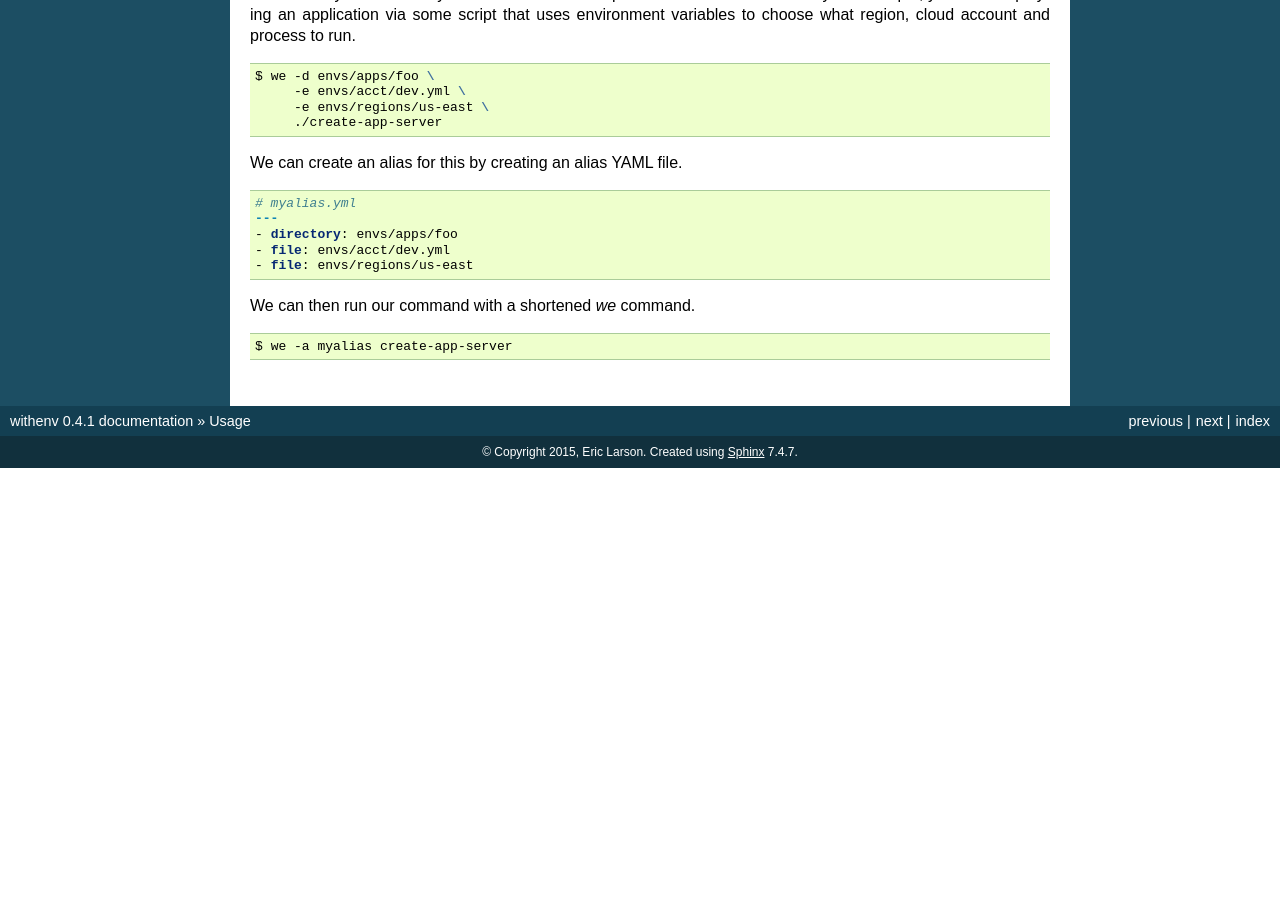
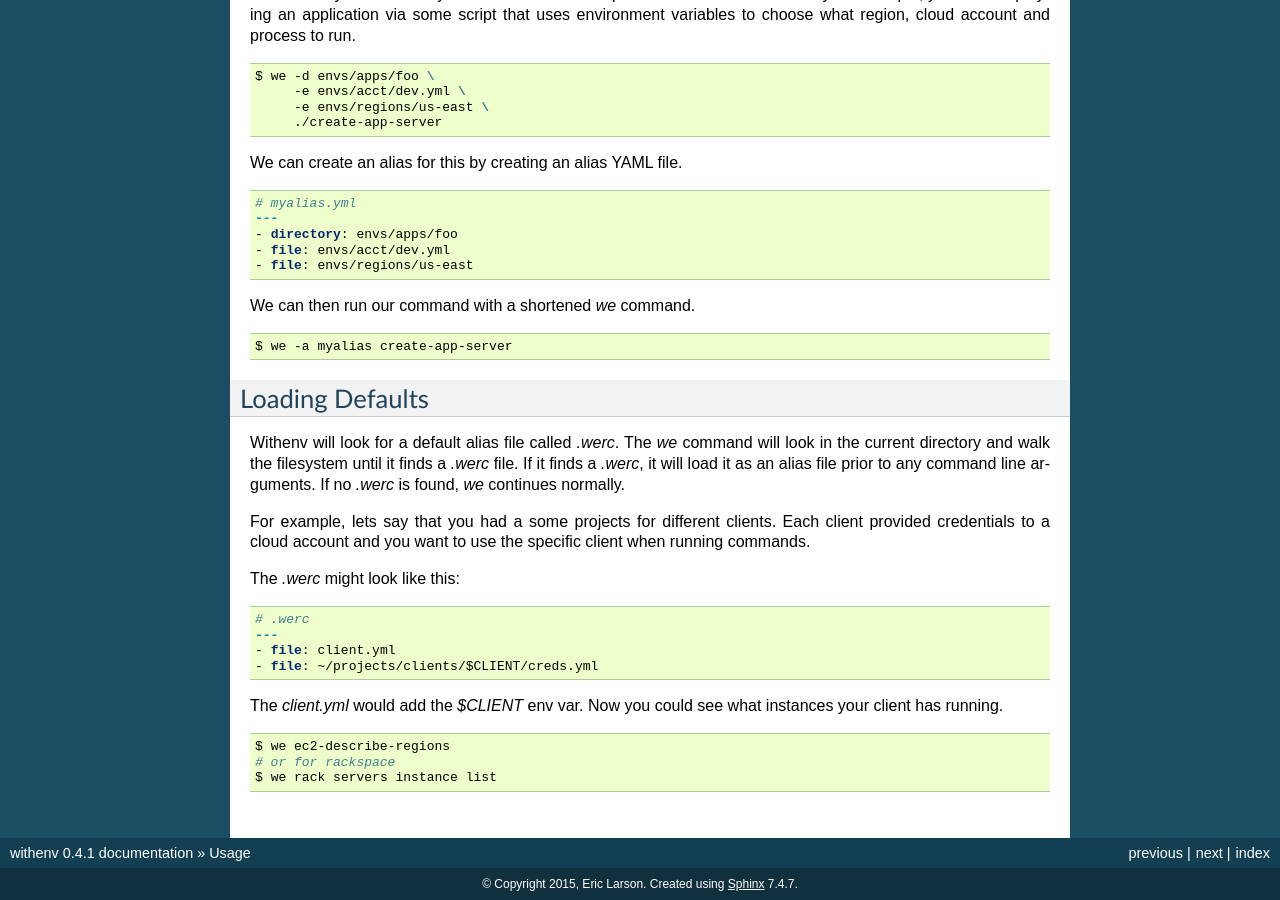
Before and after one commit to ionrock/withenv, a Sphinx documentation site: the page built from docs/usage.rst, in a window 1280 px wide and 900 px high, scrolled down 838 px. Built offline with Sphinx 7.4.7, drawn with Linux system fonts in a browser that asks for light colours; before the commit the page ends 1306 px from its top, so only the background shows below that.

Commit message:
Add notes on .werc files.

```diff
--- a/docs/usage.rst
+++ b/docs/usage.rst
@@ -83,3 +83,36 @@ We can then run our command with a shortened `we` command.
 .. code-block:: bash
 
    $ we -a myalias create-app-server
+
+
+Loading Defaults
+================
+
+Withenv will look for a default alias file called `.werc`. The `we`
+command will look in the current directory and walk the filesystem
+until it finds a `.werc` file. If it finds a `.werc`, it will load it
+as an alias file prior to any command line arguments. If no `.werc` is
+found, `we` continues normally.
+
+For example, lets say that you had a some projects for different
+clients. Each client provided credentials to a cloud account and you
+want to use the specific client when running commands.
+
+The `.werc` might look like this:
+
+.. code-block:: yaml
+
+   # .werc
+   ---
+   - file: client.yml
+   - file: ~/projects/clients/$CLIENT/creds.yml
+
+
+The `client.yml` would add the `$CLIENT` env var. Now you could see
+what instances your client has running.
+
+.. code-block:: bash
+
+   $ we ec2-describe-regions
+   # or for rackspace
+   $ we rack servers instance list
```
